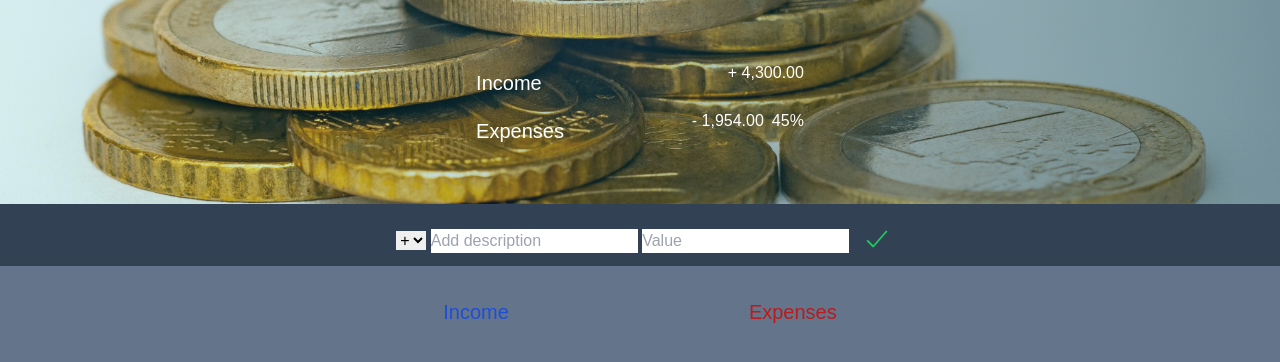
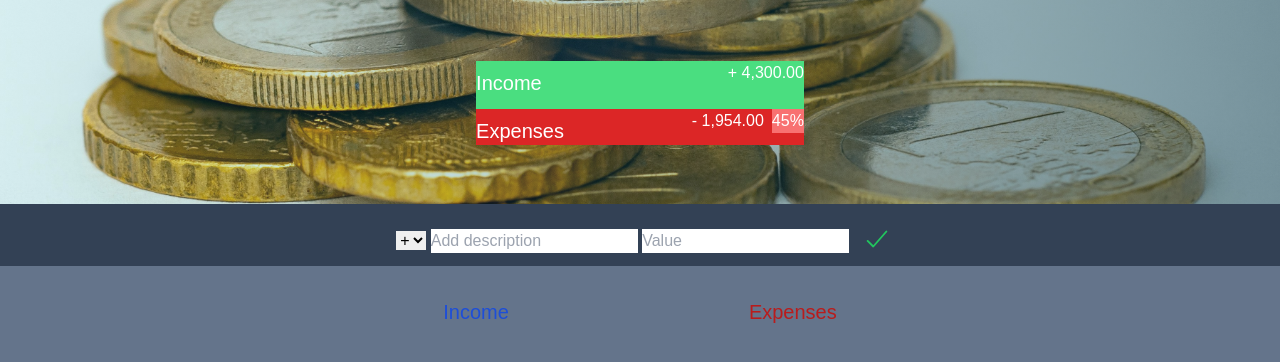
Before and after one commit to janeAnezi/Budget-Buddy, a website: page index.html in a window 1280 px wide. Shown: the part 196-558 px from the top of the page. Drawn offline with nearby package versions, Linux system fonts and the light colour scheme; a web font is replaced by a local one.

Commit message:
add style to class of right

```diff
--- a/index.html
+++ b/index.html
@@ -25,18 +25,18 @@
                     Available Budget in <span class="budget-title-month">%Month%</span>:
                 </div>
                 <div class="budget-value text-center p-2">+ 2,345.64</div>
-                <div class="budget-income clearfix mt-16">
+                <div class="budget-income clearfix mt-16 bg-green-400">
                     <div class="budget-income-text mt-2 float-left text-xl">Income</div>
                     <div class="right">
                         <div class="budget-income-value">+ 4,300.00</div>
                         <div class="budget-income-percentage">&nbsp;</div>
                     </div>
                 </div>
-                <div class="budget-expenses clearfix">
+                <div class="budget-expenses clearfix  bg-red-600">
                     <div class="budget-expenses-text mt-2 float-left text-xl">Expenses</div>
                     <div class="right clearfix flex">
                         <div class="budget-expenses-value">- 1,954.00</div>
-                        <div class="budget-expenses-percentage ml-2">45%</div>
+                        <div class="budget-expenses-percentage ml-2 bg-red-400">45%</div>
                     </div>
                 </div>
             </div>
```
Also changed, not shown: src/output.css.
